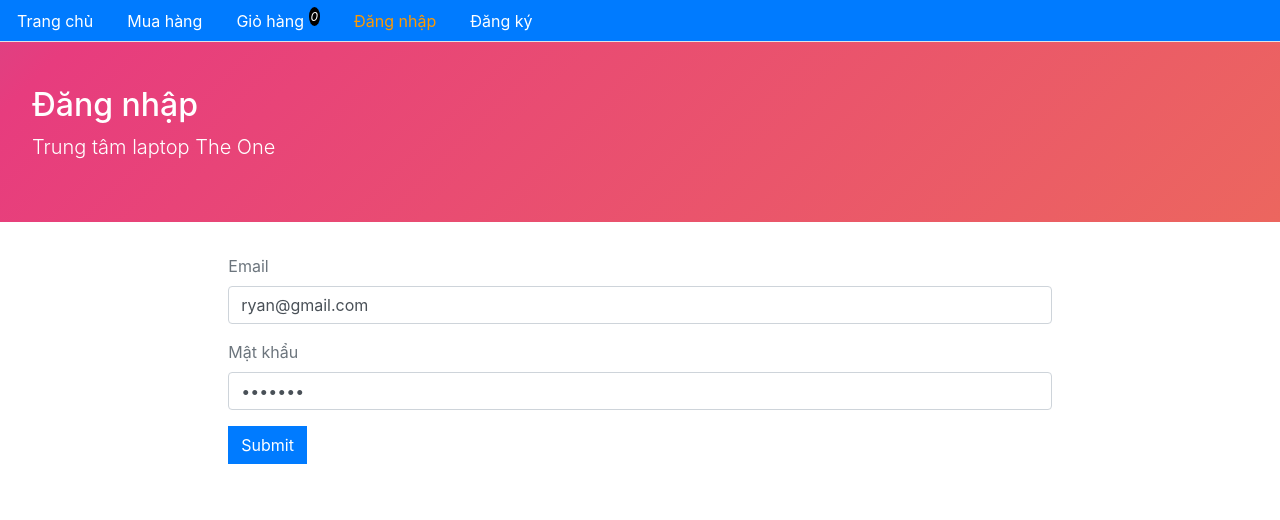
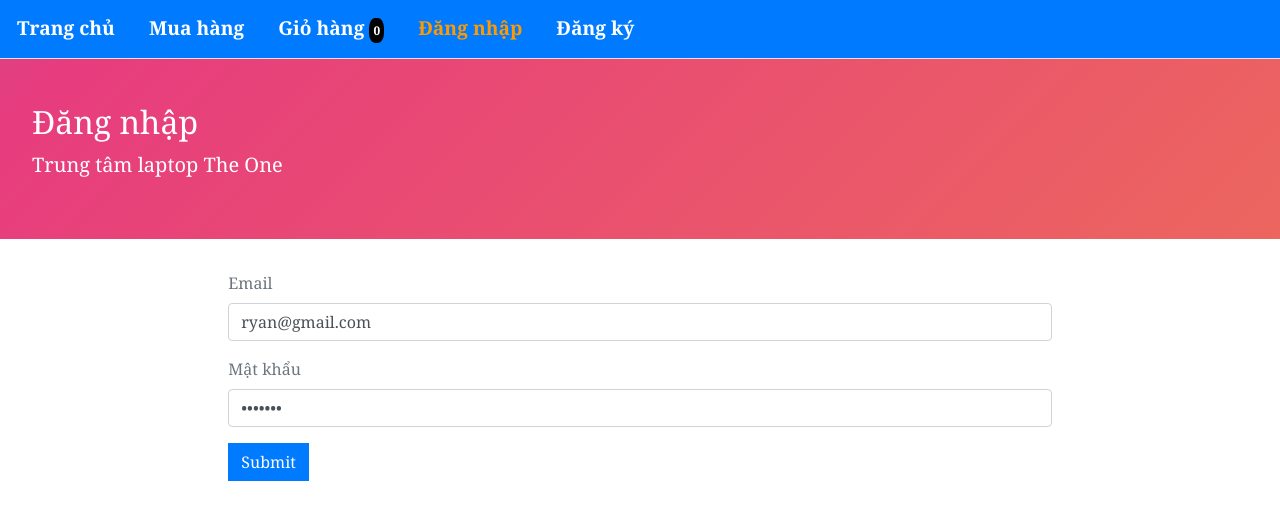
Before and after one commit to LEQUANGTHACHBK/Computer_Software, a React (Create React App) app in the folder Client/: page /signin in a window 1280 px wide. Shown: the top 520 px of the page. Built offline with nearby package versions, Linux system fonts and the light colour scheme.

Commit message:
Final Day 1

```diff
--- a/Client/src/core/Home.js
+++ b/Client/src/core/Home.js
@@ -37,7 +37,7 @@ const Home = () => {
 
     return (
         <Layout
-            title="Trung tâm laptop The One"
+            title="Bách Khoa Computer"
             description="Nơi mua sắm đáng tin cậy, bạn của mọi nhà"
             className="container"
         >
--- a/Client/src/core/Menu.js
+++ b/Client/src/core/Menu.js
@@ -41,9 +41,7 @@ const Menu = ({ history }) => (
                     to="/cart"
                 >
                     Giỏ hàng{" "}
-                    <sup>
-                        <small className="cart-badge">{itemTotal()}</small>
-                    </sup>
+                    <small className="cart-badge">{itemTotal()}</small>
                 </Link>
             </li>
 
--- a/Client/src/styles.css
+++ b/Client/src/styles.css
@@ -1,7 +1,14 @@
 /**
  * border radius
  */
-
+body{
+    font-family: Cambria, Cochin, Georgia, Times, 'Times New Roman', serif;
+}
+.nav-link{
+    font-weight: 700;
+    font-size: 1.2em;
+    line-height: 2em;
+}
 .btn,
 .jumbotron,
 .nav :hover {
@@ -12,11 +19,11 @@
 
 .cart-badge,
 .cart-badge:hover {
-    border-radius: 50%;
-    padding: 2px;
+    border-radius: 40%;
+    padding: 4px;
     font-size: 12px;
-    font-style: italic;
     background: #000;
+    font-weight: 700;
 }
 /**
  * single product page - product name
```
Also changed, not shown: Client/public/index.html (+0 -10 lines), Client/public/logoBK.png (added).
